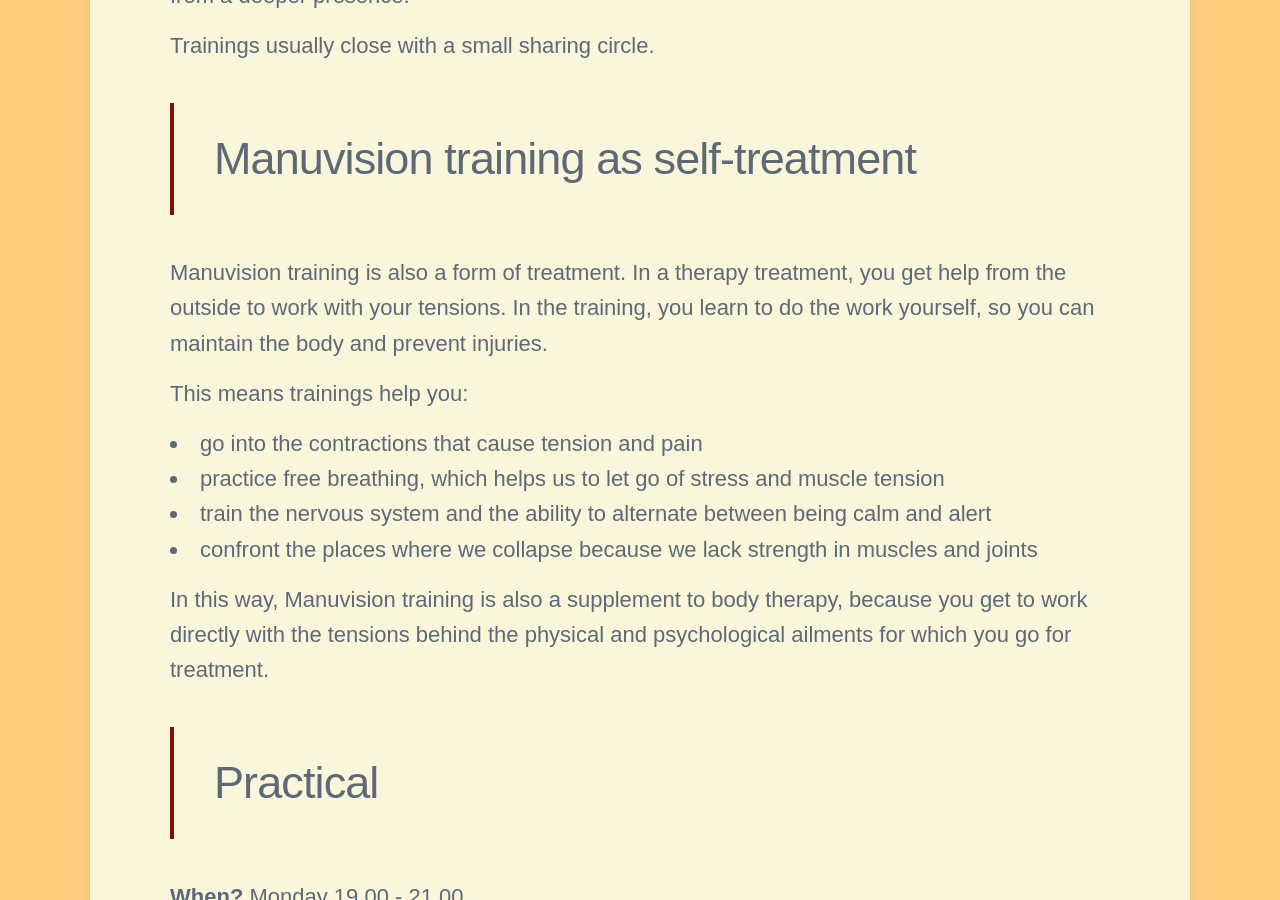
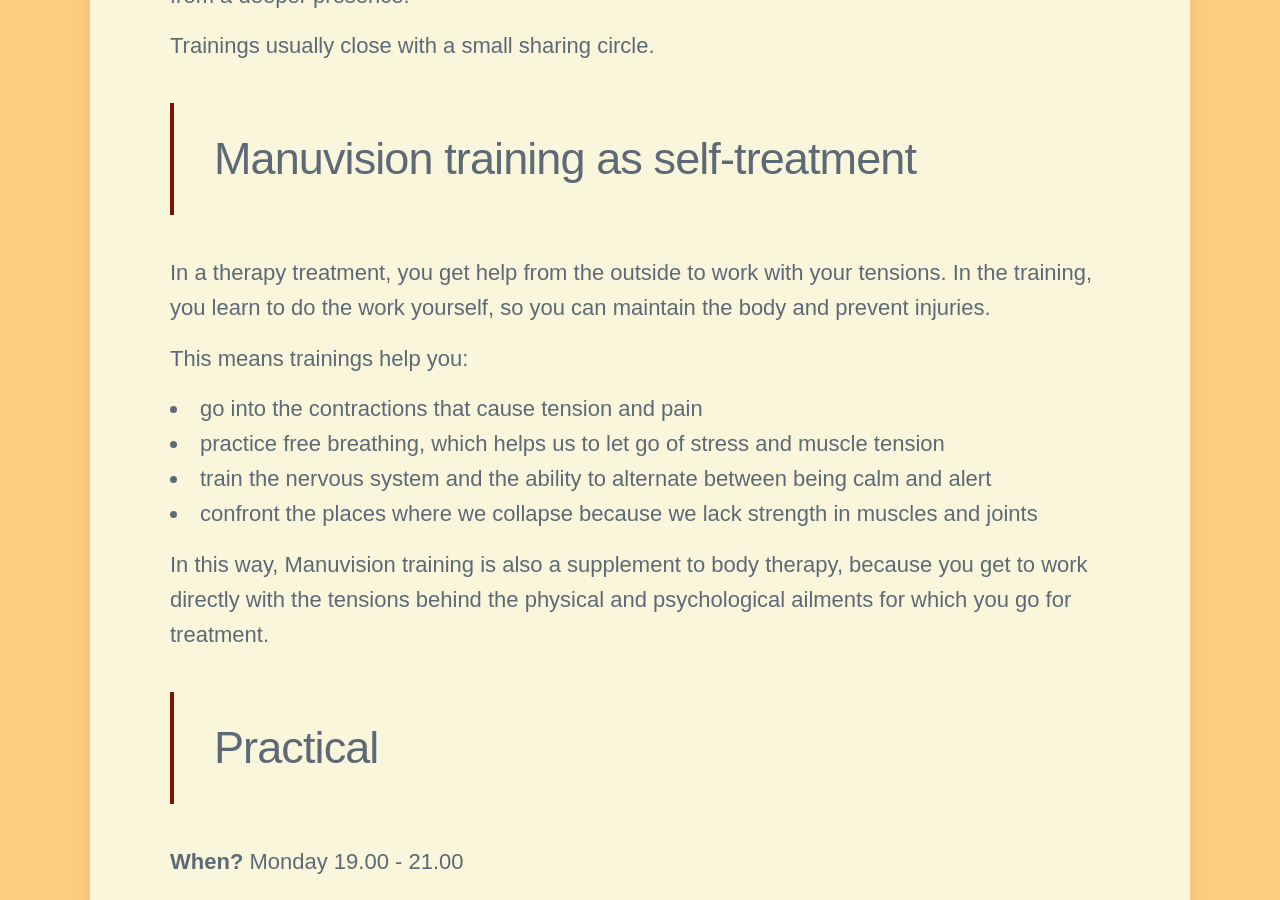
Before and after one commit to threekeytherapy/threekeytherapy.com, a Jekyll site: the page built from _projects/trainings.md, in a window 1280 px wide and 900 px high, scrolled down 1280 px. Built offline with Jekyll 4.4.1, drawn with Linux system fonts in a browser that asks for light colours; nearby versions of some CDN libraries; some web fonts are replaced.

Commit message:
removes duplicate line

```diff
--- a/_projects/trainings.md
+++ b/_projects/trainings.md
@@ -20,7 +20,6 @@ Trainings usually close with a small sharing circle.
 
 > Manuvision training as self-treatment
 
-Manuvision training is also a form of treatment.
 In a therapy treatment, you get help from the outside to work with your tensions.
 In the training, you learn to do the work yourself, so you can maintain the body and prevent injuries.
 
```
